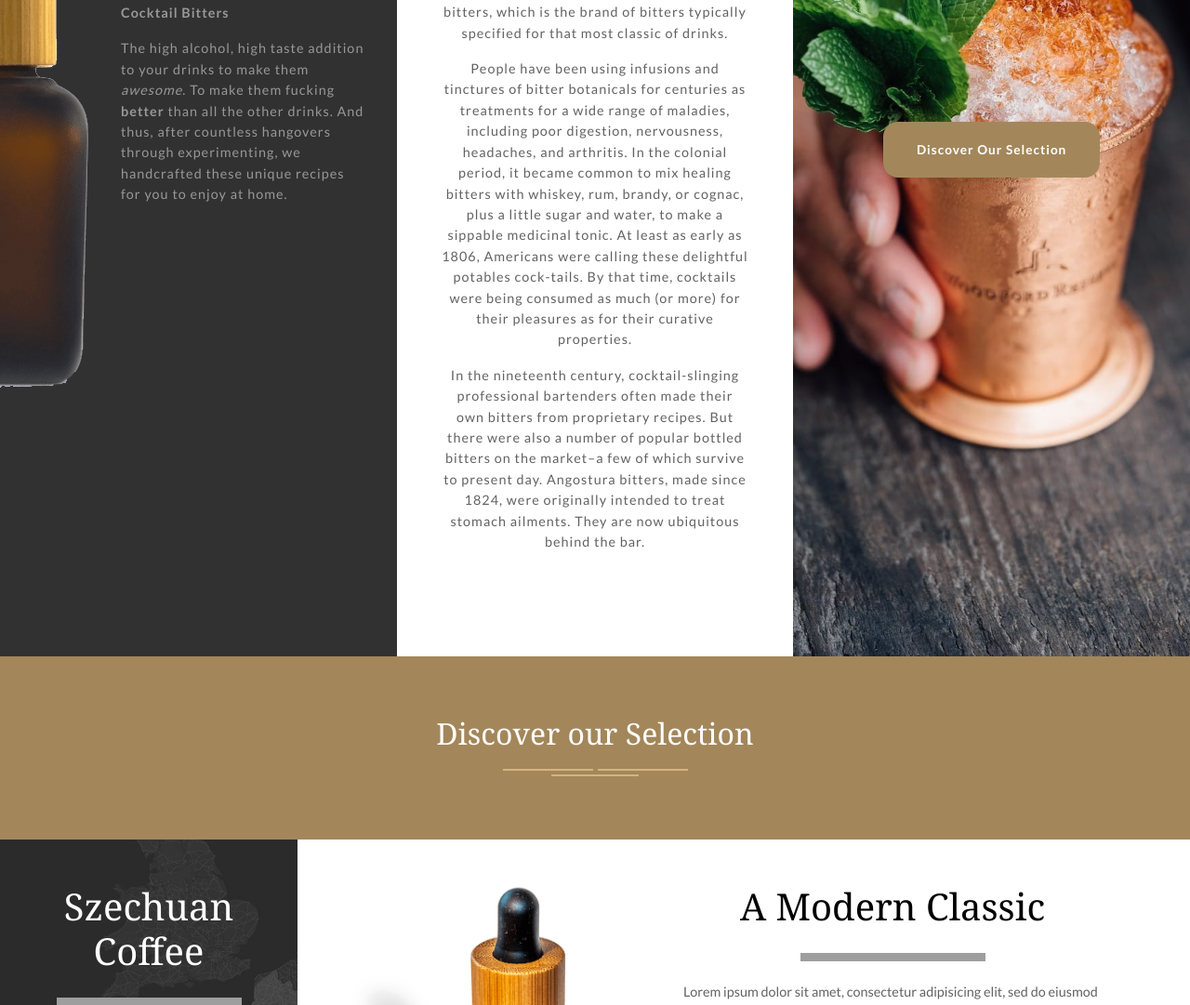
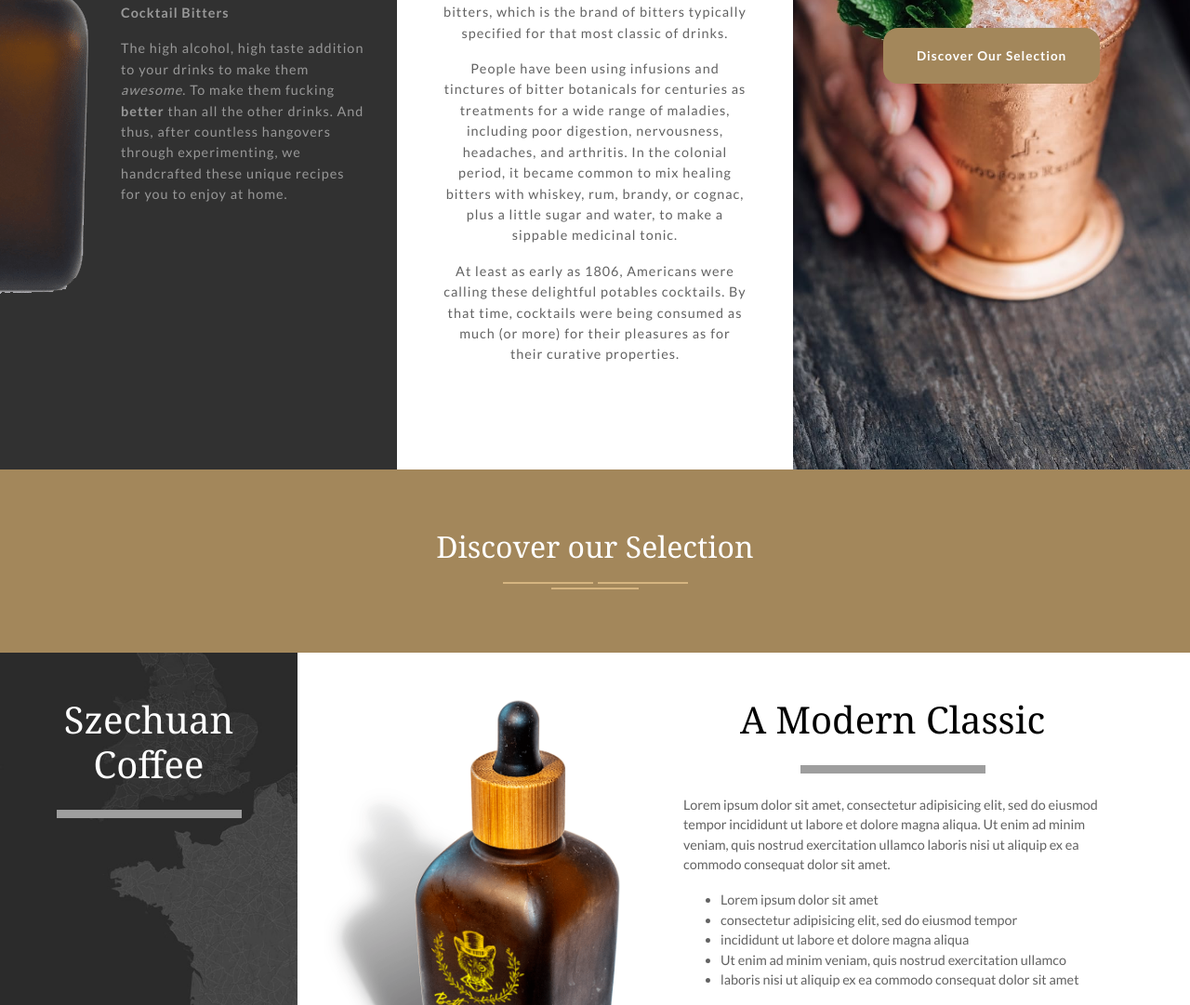
Before and after one commit to dmrschmidt/better-bitters, a website with bundled scripts: page index.html in a window 1280 px wide. Shown: the part 1185-2266 px from the top of the page at 93% size. Built offline with nearby package versions, Linux system fonts and the light colour scheme; grey boxes are pictures that could not be loaded.

Commit message:
update texts

```diff
--- a/index.html
+++ b/index.html
@@ -91,7 +91,8 @@
                 <div class="container">
                     <div class="row my-5 py-5 pr-3">
                         <div class="col" style="padding-left: 130px">
-                            <img src="img/logo/logo-text-white.png" class="img-fluid" width="249" height="50" alt="Better Bitters">
+                            <img src="img/logo/logo-text-white.png" class="img-fluid" width="249" height="50"
+                                 alt="Better Bitters">
                             <hr class="colored mb-3">
                             <p class="highlighted">Your drinks deserve better</p>
                             <hr class="no-line mb-3">
@@ -130,15 +131,12 @@
                         People have been using infusions and tinctures of bitter botanicals for centuries as treatments
                         for a wide range of maladies, including poor digestion, nervousness, headaches, and arthritis.
                         In the colonial period, it became common to mix healing bitters with whiskey, rum, brandy, or
-                        cognac, plus a little sugar and water, to make a sippable medicinal tonic. At least as early as
-                        1806, Americans were calling these delightful potables cock-tails. By that time, cocktails were
-                        being consumed as much (or more) for their pleasures as for their curative properties.
+                        cognac, plus a little sugar and water, to make a sippable medicinal tonic.
                     </p>
                     <p>
-                        In the nineteenth century, cocktail-slinging professional bartenders often made their own
-                        bitters from proprietary recipes. But there were also a number of popular bottled bitters on the
-                        market–a few of which survive to present day. Angostura bitters, made since 1824, were
-                        originally intended to treat stomach ailments. They are now ubiquitous behind the bar.
+                        At least as early as 1806, Americans were calling these delightful potables cocktails. By that
+                        time, cocktails were being consumed as much (or more) for their pleasures as for their curative
+                        properties.
                     </p>
                 </div>
 
```
